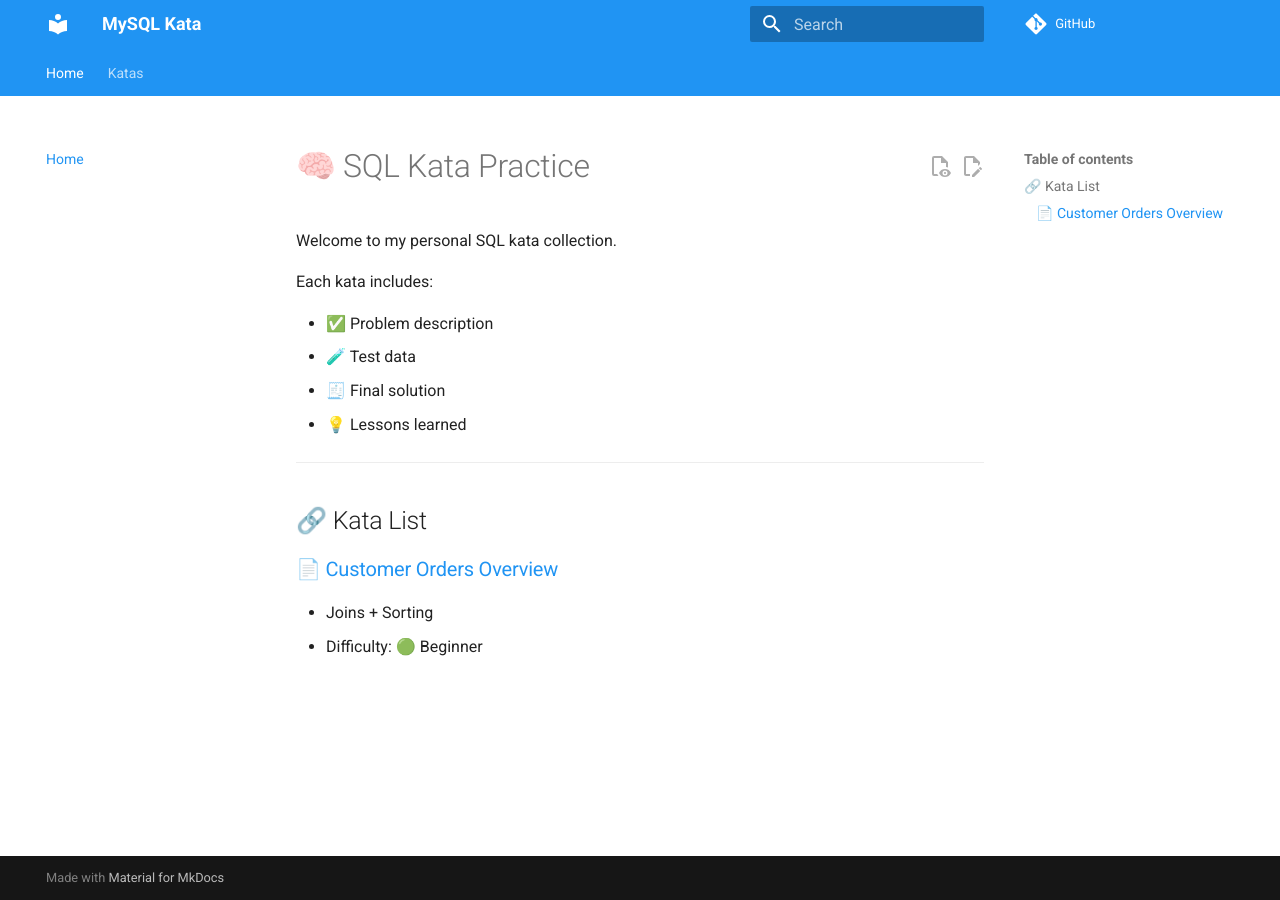
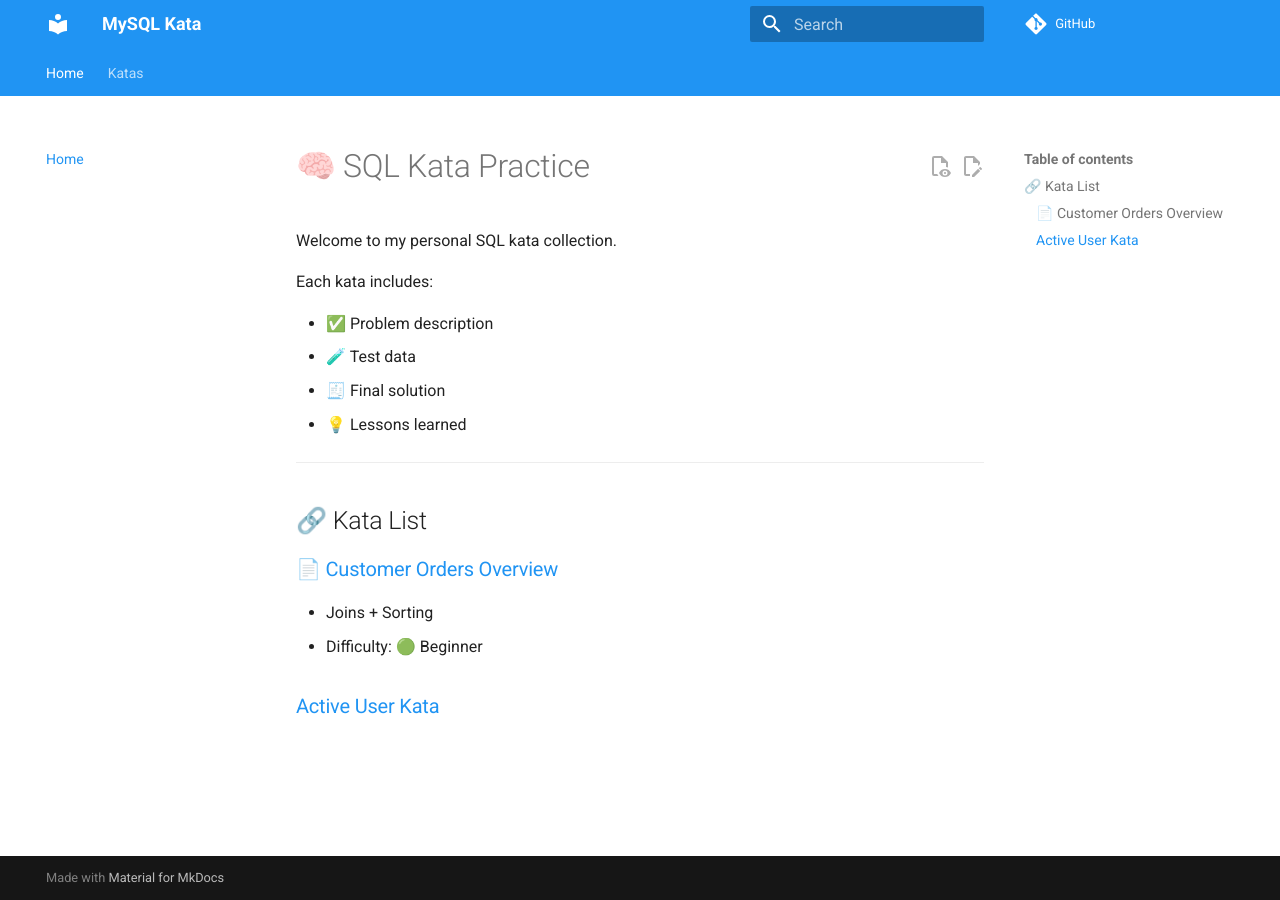
Before and after one commit to abhishekmalvadkar/mysql-kata, an MkDocs documentation site: the page built from docs/index.md, in a window 1280 px wide. Built offline with MkDocs 1.6.1 and Material for MkDocs 9.7.7, drawn with Linux system fonts in a browser that asks for light colours; comment, search, counter and statistics services are not loaded.

Commit message:
Update index.md

```diff
--- a/docs/index.md
+++ b/docs/index.md
@@ -16,3 +16,5 @@ Each kata includes:
 ### 📄 [Customer Orders Overview](katas/customer-orders-overview/problem.md)
 - Joins + Sorting
 - Difficulty: 🟢 Beginner
+
+### [Active User Kata](katas/active_user.md)
```
